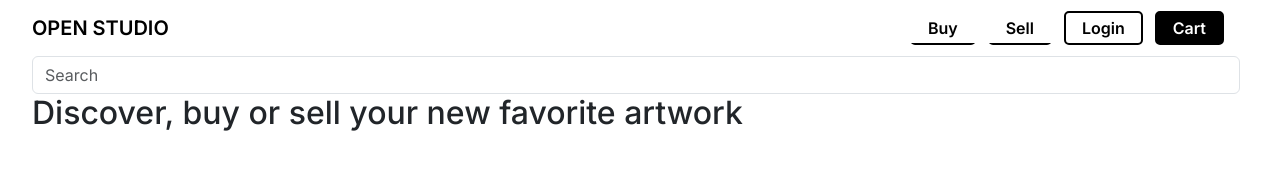
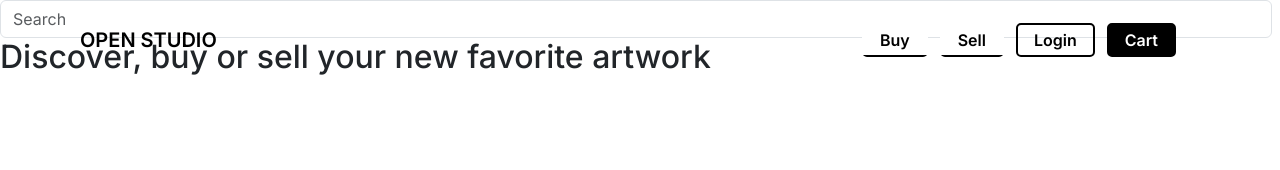
Before and after one commit to LuckyCaves/OpenStudio, a plain HTML site: page views/home.html in a window 1280 px wide. Drawn offline with nearby package versions, Linux system fonts and the light colour scheme.

Commit message:
Update basic.css
Modified navbar visibility, and side padding

```diff
--- a/styles/basic.css
+++ b/styles/basic.css
@@ -5,8 +5,18 @@
 
 body
 {
-  padding-left: 2rem;
-  padding-right: 2rem;
+  /* padding-left: 2rem; */
+  /* padding-right: 2rem; */
+}
+
+.navbar{
+  padding-left: 5rem;
+  padding-right: 5rem;
+  height: 10vh; /*Cambio Isaac */
+  background-color: transparent; /*Cambio Isaac */
+  position: absolute; /*Cambio Isaac */
+  width: 100%; /*Cambio Isaac */
+  z-index: 1000; /*Cambio Isaac */
 }
 
 .container-fluid
```
